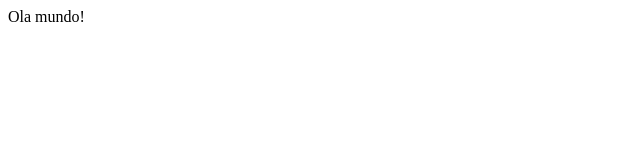
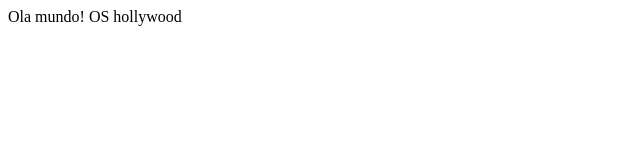
Before and after one commit to thablima/hollywood, a plain HTML site: page index.html in a window 1280 px wide. Shown: the whole page, without its empty margins (0-640 px from the left). Drawn offline with Linux system fonts and the light colour scheme.

Commit message:
Update index.html

```diff
--- a/index.html
+++ b/index.html
@@ -6,5 +6,8 @@
 </head>
 <body>
 Ola mundo!
+
+  OS hollywood
+
 </body>
 </html>
```
